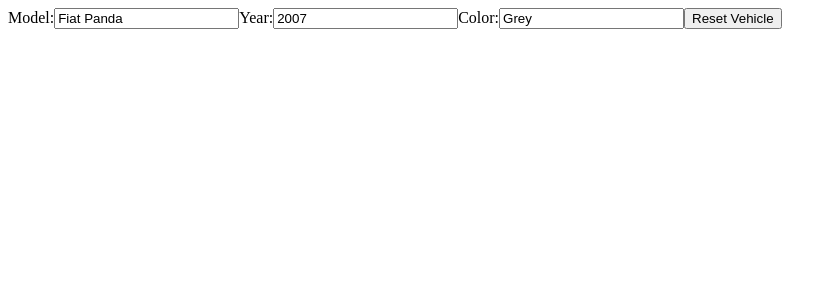
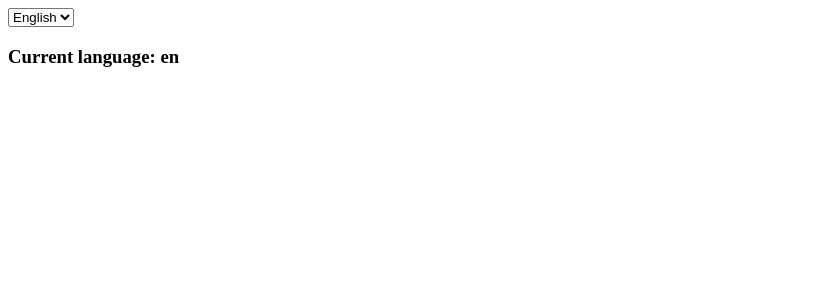
Before and after one commit to Fede-forti/eserciziReact, a React (Create React App) app in the folder esercizio-react/esercizioState/state-app/: page / in a window 1280 px wide. Shown: the top 300 px of the page, without its empty margins (0-837 px from the left). Built offline with nearby package versions, Linux system fonts and the light colour scheme.

Commit message:
exercise done

```diff
--- a/esercizio-react/esercizioState/state-app/src/App.js
+++ b/esercizio-react/esercizioState/state-app/src/App.js
@@ -1,12 +1,23 @@
-import React from "react";
-import { CarDetails } from "./CarDetails";
+import React, { useState } from "react";
+import { DisplayLanguage } from "./DisplayLanguage";
+import { LanguageContext } from "./LanguageContext";
 
-export class App extends React.Component {
-    render() {
+export function App() {
+   const [language, setLanguage] = useState('en')
+
+   function handleChangeLanguage(event) {
+    setLanguage(event.target.value)
+   }
+
         return (
             <div>
-                <CarDetails initialData={{ model: "Fiat Panda", year: "2007", color: "Grey" }}/>
+                <select value={language} onChange={handleChangeLanguage}>
+                    <option value='en'>English</option>
+                    <option value='it'>Italiano</option>
+                </select>
+                <LanguageContext.Provider value={language}>
+                    <DisplayLanguage/>
+                </LanguageContext.Provider>
             </div>
         )
     }
-}
--- /dev/null
+++ b/esercizio-react/esercizioState/state-app/src/DisplayLanguage.js
@@ -0,0 +1,11 @@
+import React, { useContext } from "react";
+import { LanguageContext } from "./LanguageContext";
+
+export function DisplayLanguage(){
+    const language = useContext(LanguageContext)
+
+    return (
+            <h3>Current language: {language}</h3>
+
+    )
+}
--- /dev/null
+++ b/esercizio-react/esercizioState/state-app/src/LanguageContext.js
@@ -0,0 +1,3 @@
+import { createContext } from 'react'
+
+export const LanguageContext = createContext('en')
```
